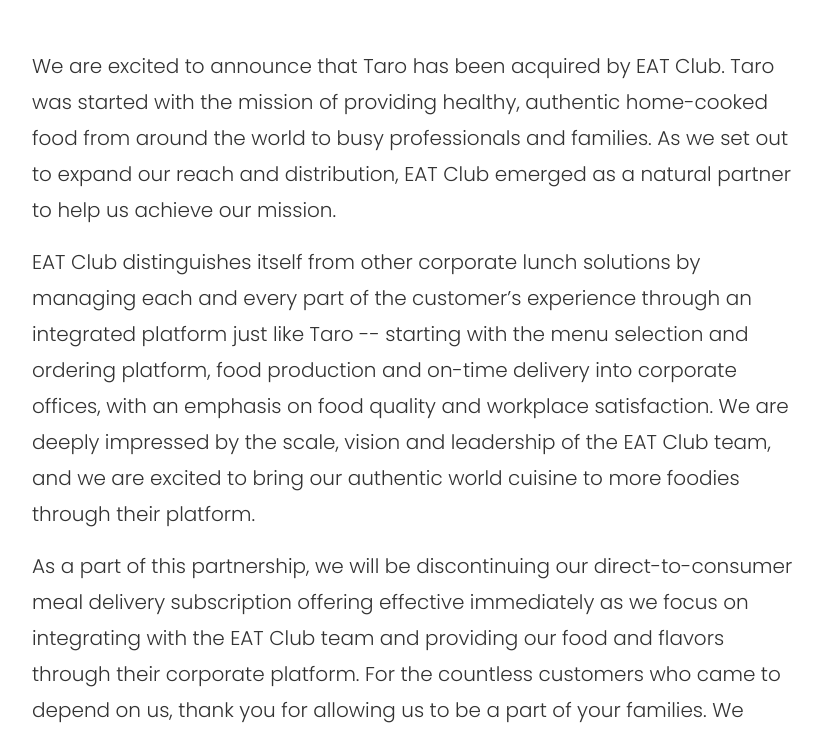
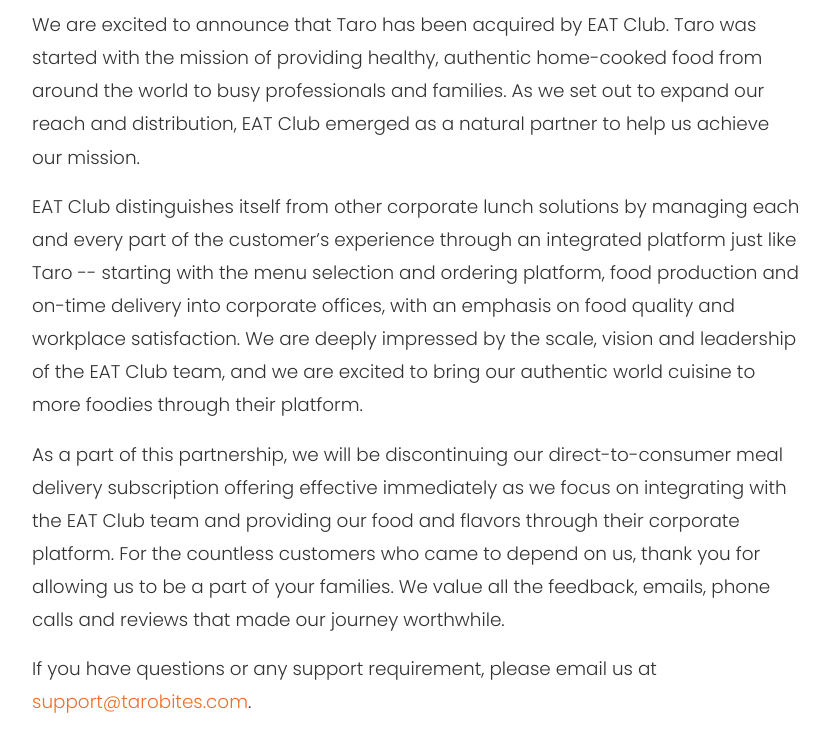
Before and after one commit to QulinaryOrg/QulinaryOrg.github.io, a plain HTML site: page index.html in a window 1280 px wide. Shown: the part 236-968 px from the top of the page, without its empty margins (224-1053 px from the left). Drawn offline with Linux system fonts and the light colour scheme; a script that the page names is missing.

Commit message:
reduce font size

```diff
--- a/style.css
+++ b/style.css
@@ -306,7 +306,7 @@ html,body {
 }
 
 body {
-  font-size: 1.5rem;
+  font-size: 1rem;
   box-sizing: border-box;
   -moz-box-sizing: border-box;
   -webkit-box-sizing: border-box;
@@ -341,7 +341,7 @@ p {
   }
 
   .p,  p,  li {
-    font-size: 1.25rem;
+    font-size: 1.15rem;
     line-height: 1.8;
   }
 }
```
